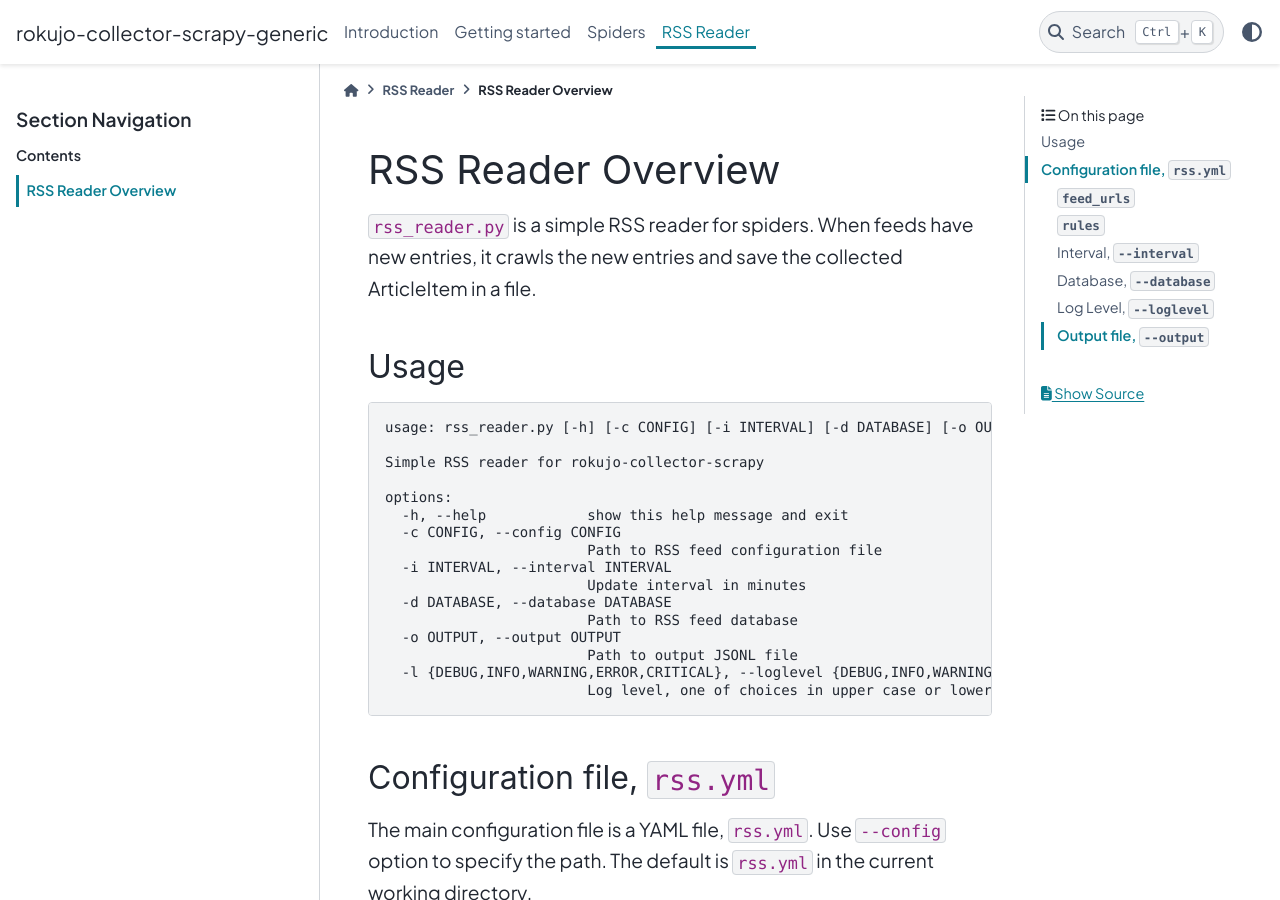
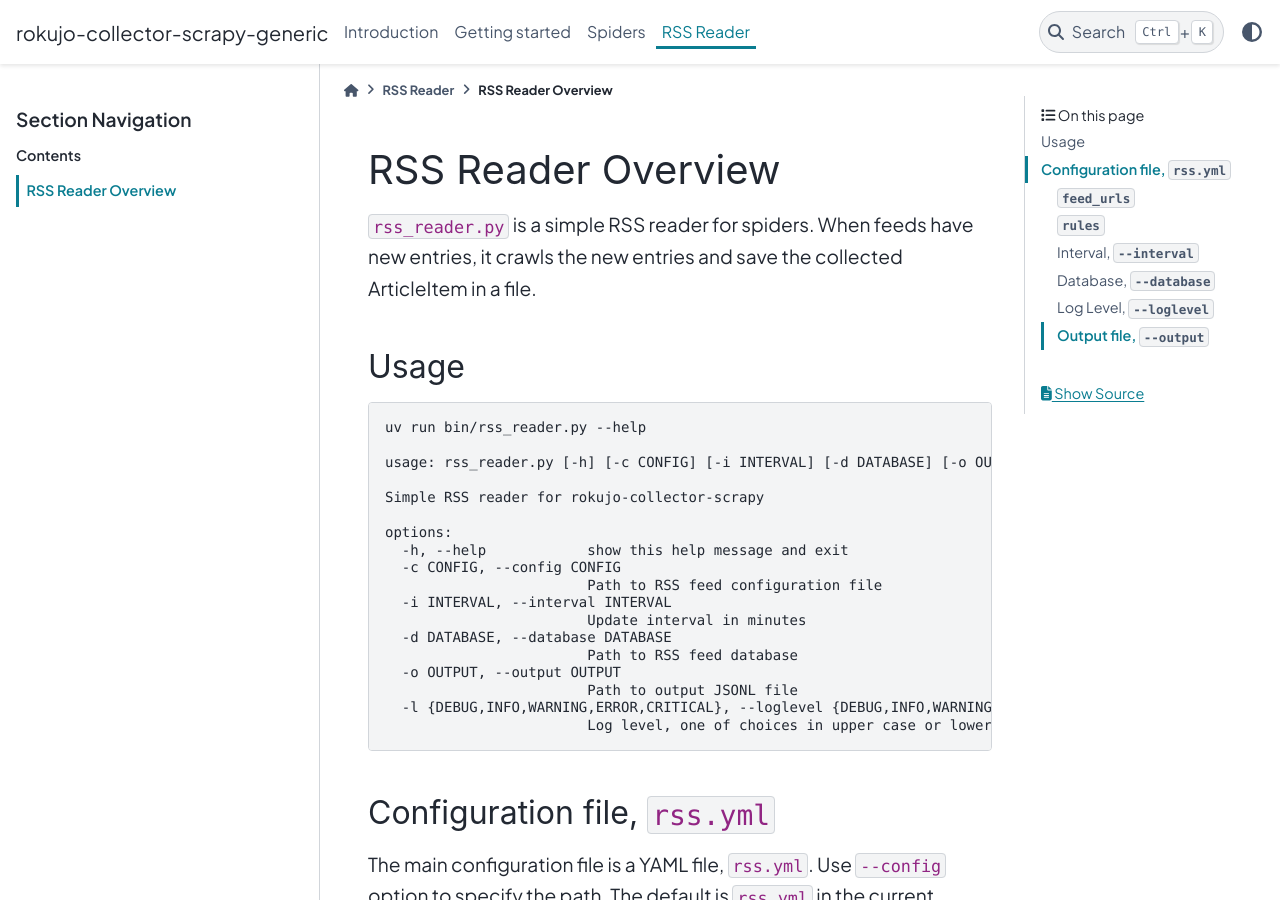
Before and after one commit to trombik/rokujo-collector-scrapy-generic, a Sphinx documentation site: the page built from docs/source/rss_reader/Overview.md, in a window 1280 px wide and 900 px high. Built offline with Sphinx 7.4.7 and the PyData theme 0.15.4, drawn with Linux system fonts in a browser that asks for light colours; pages that are not in the unit, such as notebooks, are missing from menus.

Commit message:
doc: explain how to run it

````diff
--- a/docs/source/rss_reader/Overview.md
+++ b/docs/source/rss_reader/Overview.md
@@ -6,6 +6,8 @@ When feeds have new entries, it crawls the new entries and save the collected Ar
 ## Usage
 
 ```console
+uv run bin/rss_reader.py --help
+
 usage: rss_reader.py [-h] [-c CONFIG] [-i INTERVAL] [-d DATABASE] [-o OUTPUT] [-l {DEBUG,INFO,WARNING,ERROR,CRITICAL}]
 
 Simple RSS reader for rokujo-collector-scrapy
````
